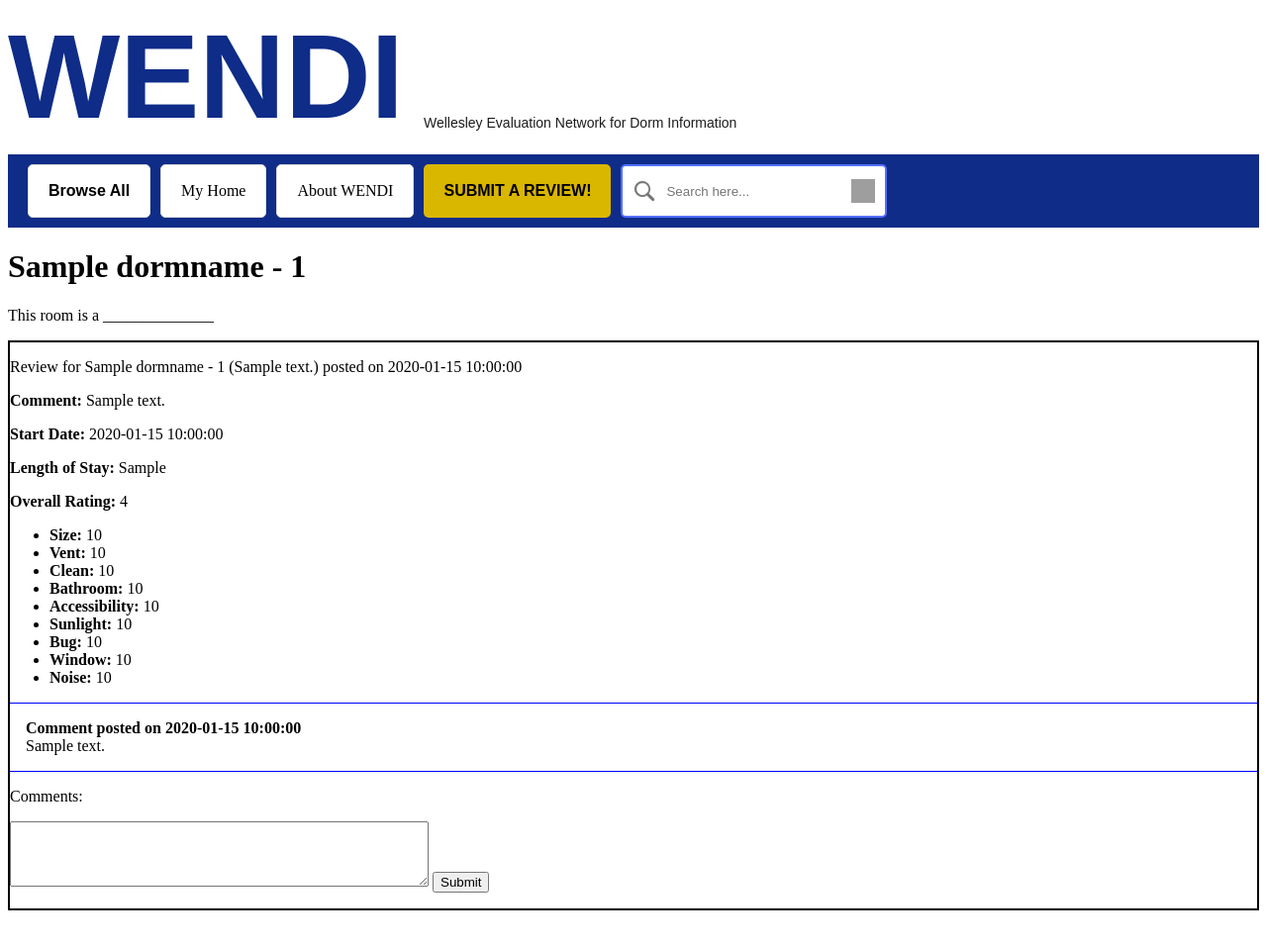
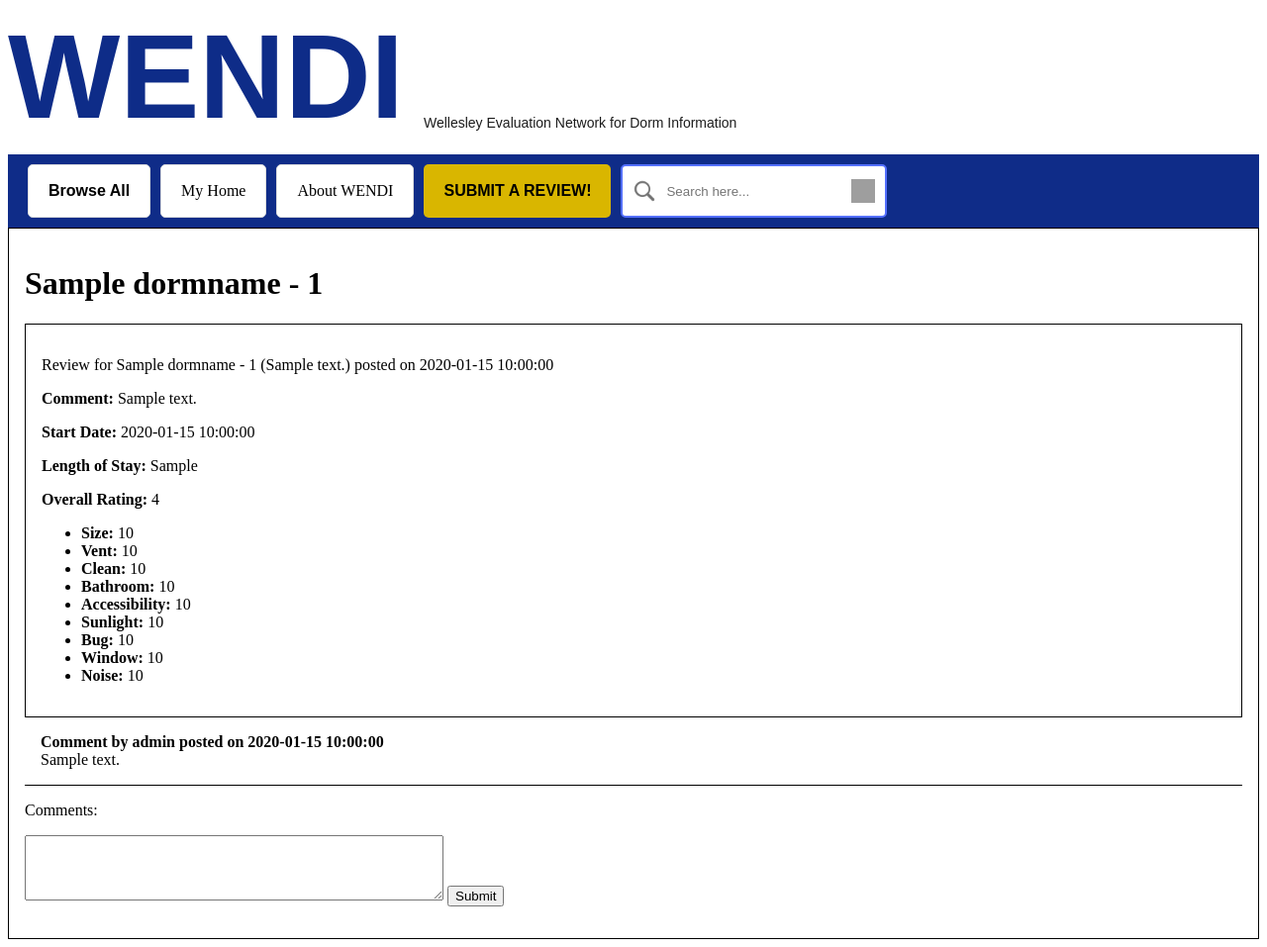
Before and after one commit to yanziv/WENDI, a Flask app: template templates/room.html in a window 1280 px wide. Shown: the whole page at 99% size. Before the commit the page ends 920 px from the top, so only its background shows below. Run offline with Flask 3, Linux system fonts and the light colour scheme; the template is opened without the code that fills it: most values are stand-ins (such as "Sample title", 1, 10 or a date in 2020); grey boxes are pictures that could not be loaded.

Commit message:
comments have hardcoded uid

```diff
--- a/app.py
+++ b/app.py
@@ -201,27 +201,35 @@ def dorm(hid):
 def room(hid, number):
     conn = dbi.connect()
     reviewList = queries.show_reviews(conn, number)
-
+    print("reviewList: " + str(reviewList))
+    #change later
+    uid = 'el110'
 
     rid = queries.get_roomid(conn,hid,number)['id']
     print("reviewList: " + str(reviewList))
 
     if request.method == "GET":
         allComments = queries.get_comments(conn, rid)
-        return render_template("room.html", reviews=reviewList, dormname=hid, number=number, allComments=allComments)
+
+
+        if uid == reviewList[0]['uid']:
+            commenterType = "Reviewer"
+        else:
+            commenterType = "Commenter"
+
+        return render_template("room.html", reviews=reviewList,
+        dormname=hid, number=number, allComments=allComments,
+        usertype=commenterType)
     elif request.method == "POST":
 
         comment = request.form.get('comments')
 
         print(rid)
-
         print(comment)
 
-        #change later
-        uid = 'el110'
+
 
         queries.insert_comment(conn, uid, rid, comment)
-
 
         return redirect(url_for('room', hid=hid, number=number))
 
--- a/queries.py
+++ b/queries.py
@@ -130,7 +130,7 @@ def show_reviews(conn, roomnum):
     curs = dbi.dict_cursor(conn)
     curs.execute(
         """
-        SELECT room.number as rid,
+        SELECT uid, room.number as rid,
         room.description as description,
         rating, startTime, lengthOfStay,
         cleanScore, bathroomScore, sizeScore,
@@ -223,7 +223,7 @@ def get_comments(conn, rid):
         with specified hid and number"""
     curs = dbi.dict_cursor(conn)
     curs.execute('''
-        SELECT content, timePosted FROM comment
+        SELECT uid, content, timePosted FROM comment
         WHERE rid=%s
     ''',[rid])
     return curs.fetchall()
--- a/static/style.css
+++ b/static/style.css
@@ -439,8 +439,7 @@
 
 /*COMMENT APPEARANCE - Room.html***************/
 .comment-div{
-  border-top: solid 1px blue;
-  border-bottom: solid 1px blue;
+  border-bottom: solid 1px black;
   padding: 1em;
 }
 
@@ -466,3 +465,10 @@
 .roomList p{
   margin:0;
 }
+
+
+/*ROOM PAGE APPEARANGE - room.html**************/
+#content{
+  border: solid 1px black;
+  padding:1em;
+}
--- a/templates/room.html
+++ b/templates/room.html
@@ -2,11 +2,10 @@
 
 {% block main_content %}
 <h1>{{dormname}} - {{number}}</h1>
-<p>This room is a ______________</p>
 
   {% if reviews %}
     {% for one in reviews %}
-    <div id="{{one.id}}" style="border:solid 2px black; margin-bottom:15px;">
+    <div id="{{one.id}}">
 
         <div id="content">
             <p>Review for {{dormname}} - {{one.rid}} ({{one.description}}) posted on {{one.timePosted}}</p>
@@ -32,7 +31,7 @@
           {% for each in allComments %}
           <div class="comment-div" id="{each.id}">
 
-            <p class="comment-header">Comment posted on {{each.timePosted}}</p>
+            <p class="comment-header">Comment by {{usertype}} posted on {{each.timePosted}}</p>
             <p class="comment-content">{{each.content}}</p>
 
           </div>
```
